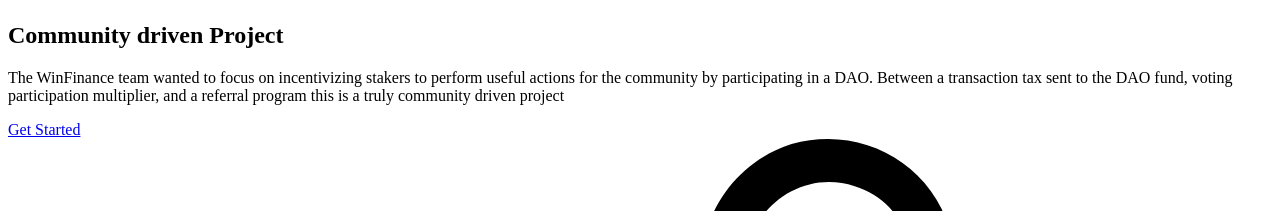
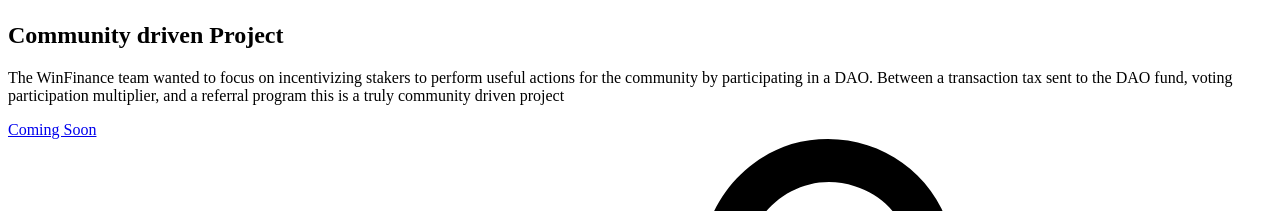
Before and after one commit to WinFinance/WIFI-token, a Nuxt app: page / in a window 1280 px wide. Shown: the part 2252-2463 px from the top of the page. Built offline with nearby package versions, Linux system fonts and the light colour scheme.

Commit message:
change button to coming soon

```diff
--- a/pages/index.vue
+++ b/pages/index.vue
@@ -111,7 +111,7 @@
               </div>
               <h2>Community driven Project</h2>
               <p>The {{name}} team wanted to focus on incentivizing stakers to perform useful actions for the community by participating in a DAO. Between a transaction tax sent to the DAO fund, voting participation multiplier, and a referral program this is a truly community driven project</p>
-              <a href="#" class="btn">Get Started</a>
+              <a href="#" class="btn">Coming Soon</a>
             </div>
             <!--End of user ineract text -->
           </div>
```
